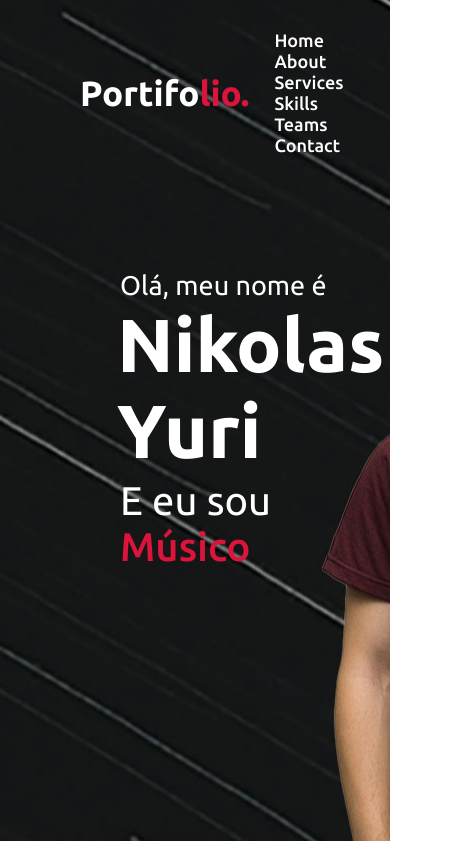
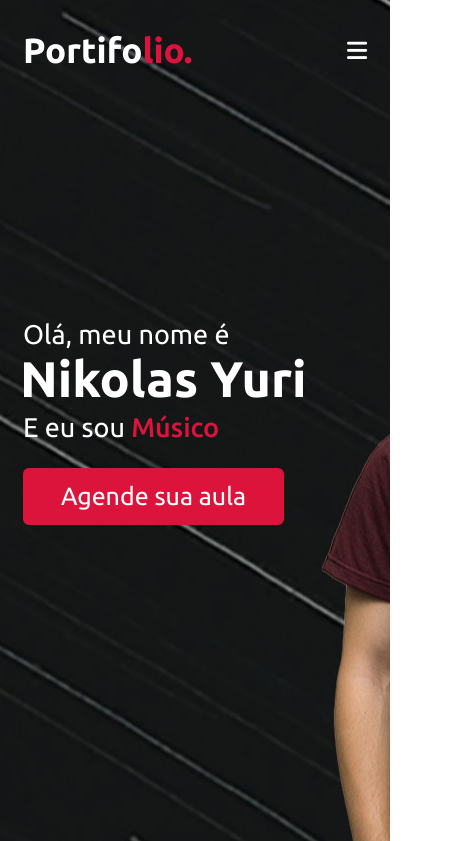
Before and after one commit to Nikolasyuri/Portifolio-site, a plain HTML site: page index.html in a window 390 px wide. Shown: the top 841 px of the page, 464 px wide, since content can reach past the window. Drawn offline with nearby package versions, Linux system fonts and the light colour scheme.

Commit message:
Base responsiva

```diff
--- a/index.html
+++ b/index.html
@@ -6,6 +6,7 @@
     <meta name="viewport" content="width=device-width, initial-scale=1.0">
     <title>Portifólio Nikolas Yuri</title>
     <link rel="stylesheet" href="./style.css">
+    <link rel="stylesheet" href="https://cdnjs.cloudflare.com/ajax/libs/font-awesome/4.7.0/css/font-awesome.min.css">
     <script src="https://kit.fontawesome.com/a076d05399.js" crossorigin="anonymous"></script>
     <script src="https://code.jquery.com/jquery-3.6.0.min.js"></script>
 </head>
@@ -21,6 +22,9 @@
                <li><a href="#">Teams</a></li>
                <li><a href="#">Contact</a></li>
            </ul>
+           <div class="menu-btn">
+             <i class="fa fa-bars"></i>
+           </div>
        </div>
    </nav>
 
@@ -31,6 +35,7 @@
                <div class="text-1">Olá, meu nome é</div>
                <div class="text-2">Nikolas Yuri</div>
                <div class="text-3">E eu sou <span>Músico</span></div>
+               <a href="#">Agende sua aula</a>
            </div>
        </div>
    </section>
--- a/script.js
+++ b/script.js
@@ -5,5 +5,10 @@ $(document).ready(function(){
         }else{
             $('.navbar').removeClass("sticky")
         }
-    })
+    });
+    //toggle menu/navbar script
+    $('.menu-btn').click(function(){
+        $('.navbar .menu').toggleClass("active")
+        $('.menu-btn i').toggleClass("active")
+    });
 });
--- a/style.css
+++ b/style.css
@@ -17,9 +17,10 @@
     padding: 30px 0;
     /*background: crimson;*/
     font-family: 'Ubuntu', sans-serif;
+    transition: all 0.3s ease;
 }
 .navbar.sticky {
-    padding: 30px 0;
+    padding: 15px 0;
     background: crimson;
 }
 .navbar .max-width{
@@ -35,6 +36,10 @@
 .navbar .logo a span{
     color: crimson;
 }
+.navbar.sticky .logo a span {
+    color: #fff;
+    transition: all 0.3s ease;
+}
 .navbar .menu li {
     list-style: none;
     display: inline-block;
@@ -49,6 +54,16 @@
 }
 .navbar .menu li a:hover {
     color: crimson;
+}
+.navbar.sticky .menu li a:hover {
+    color: #fff;
+}
+/*menu btn*/
+.menu-btn{
+    color: #fff;
+    font-size: 23px;
+    cursor: pointer;
+    display: none;
 }
 
 /*Home Section Styling*/
@@ -79,3 +94,94 @@
     color: crimson;
     font-weight: 500;
 }
+.home .homecontent a{
+    display: inline-block;
+    background: crimson;
+    color: #fff;
+    font-size: 25px;
+    padding: 12px 36px;
+    margin-top: 20px;
+    border-radius: 6px;
+    border: 2px solid crimson;
+    transition: all 0.3s ease;
+}
+
+.home .homecontent a:hover {
+    color: crimson;
+    background: none;
+}
+
+/*responsive media query start*/
+@media (max-width: 1104px){
+    .home .max-width{
+        margin-left: 0px;
+    }
+}
+@media (max-width: 991px){
+    .max-width {
+        padding: 0 50px;
+    }
+
+}
+@media (max-width: 947px){
+
+}
+@media (max-width: 947px){
+    .menu-btn{
+        color: #fff;
+        display: block;
+        z-index: 999;
+    }
+    .menu-btn i.active:before{
+        content: "\f00d";
+    }
+    .navbar .menu{
+        position: fixed;
+        height: 100vh;
+        width: 100%;
+        left: -100%;
+        top: 0;
+        background: #111;
+        text-align: center;
+        padding-top: 80px;
+        transition: all 0.3s ease;
+    }
+    .navbar .menu.active{
+        left: 0;
+    }
+    .navbar .menu li{
+        display: block;
+    }
+    .navbar .menu li a{
+        display: inline-block;
+        margin: 20px 0;
+        font-size: 25px;
+    }
+    .home .homecontent .text-2 {
+        font-size: 70px;
+    }
+    .home .homecontent .text-3 {
+        font-size: 35px;
+    }
+}
+
+@media (max-width: 690px){
+    .max-width {
+        padding: 0 23px;
+    }
+    .home .homecontent .text-2 {
+        font-size: 60px;
+    }
+    .home .homecontent .text-3 {
+        font-size: 32px;
+    }
+}
+
+@media (max-width: 500px){
+    .home .homecontent .text-2 {
+        font-size: 50px;
+    }
+    .home .homecontent .text-3 {
+        font-size: 27px;
+    }
+}
```
